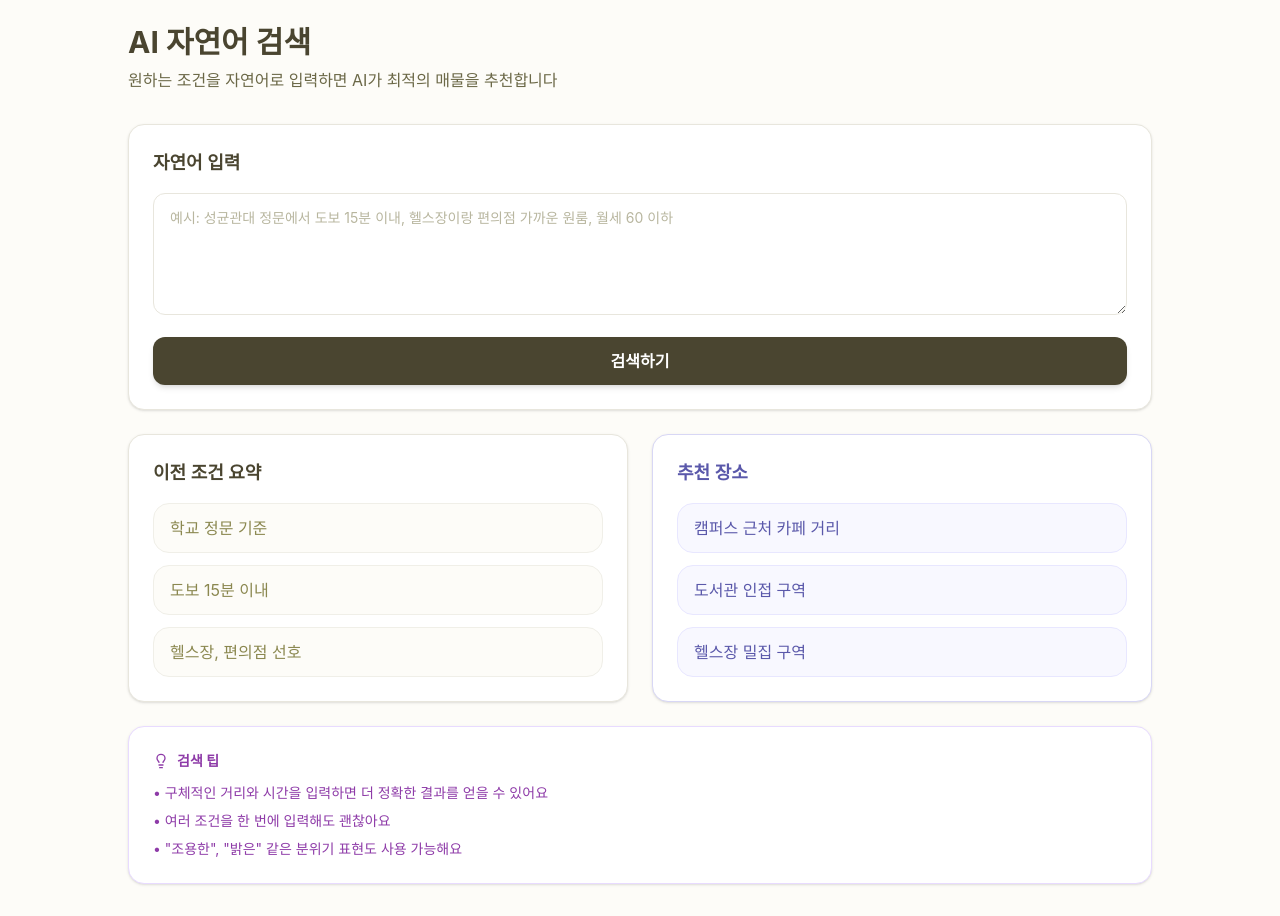
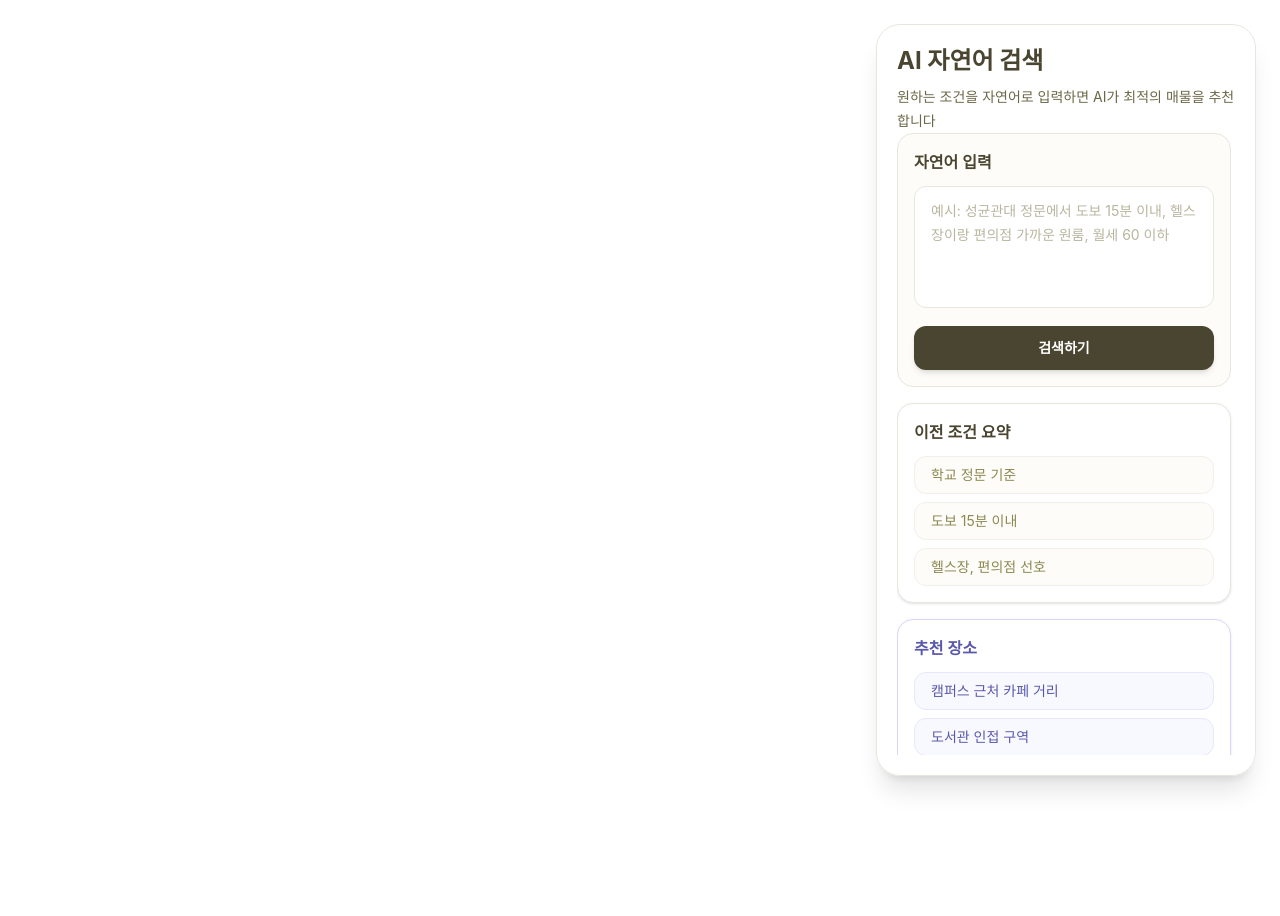
Before and after one commit to skku-2026-capstone-team-2/rooming-frontend, a React (Vite) app in the folder rooming/: page /ai-panel in a window 1280 px wide. Shown: the top 916 px of the page. After the commit the page ends 800 px from the top, so only its background shows below. Built offline with nearby package versions, Linux system fonts and the light colour scheme; a web font is replaced by a local one.

Commit message:
feat: AI 검색 패널 연결

```diff
--- /dev/null
+++ b/rooming/src/app/components/AIPanel.tsx
@@ -0,0 +1,97 @@
+import { useState } from "react";
+import { useNavigate } from "react-router";
+import { Lightbulb } from "lucide-react";
+
+export default function AIPanel() {
+  const navigate = useNavigate();
+  const [query, setQuery] = useState("");
+
+  return (
+    <aside className="absolute bottom-6 right-6 top-6 z-20 flex w-[380px] flex-col rounded-3xl border border-[#E8E6DD] bg-white/95 px-5 py-5 shadow-xl backdrop-blur-sm">
+      <div className="shrink-0">
+        <h2 className="text-2xl font-bold text-[#4A4530]">AI 자연어 검색</h2>
+        <p className="mt-2 text-sm leading-6 text-[#6B6847]">
+          원하는 조건을 자연어로 입력하면 AI가 최적의 매물을 추천합니다
+        </p>
+      </div>
+
+      <div className="mt-auto min-h-0 space-y-4 overflow-y-auto pr-1">
+        <div className="rounded-2xl border border-[#E8E6DD] bg-[#FDFCF8] p-4">
+          <div className="mb-3 text-base font-semibold text-[#4A4530]">
+            자연어 입력
+          </div>
+
+          <textarea
+            value={query}
+            onChange={(e) => setQuery(e.target.value)}
+            placeholder="예시: 성균관대 정문에서 도보 15분 이내, 헬스장이랑 편의점 가까운 원룸, 월세 60 이하"
+            className="w-full resize-none rounded-xl border border-[#E8E6DD] bg-white px-4 py-3 text-sm leading-6 text-[#6B6847] placeholder-[#B8B69F] focus:border-[#BDB96A] focus:outline-none focus:ring-2 focus:ring-[#BDB96A]/10"
+            rows={4}
+          />
+
+          <button
+            onClick={() => navigate("/results")}
+            className="mt-3 w-full rounded-xl bg-[#4A4530] px-4 py-3 text-sm font-semibold text-white shadow-md transition-all hover:bg-[#3A3520] hover:shadow-lg"
+          >
+            검색하기
+          </button>
+        </div>
+
+        <div className="rounded-2xl border border-[#E8E6DD] bg-white p-4 shadow-sm">
+          <div className="mb-3 text-base font-semibold text-[#4A4530]">
+            이전 조건 요약
+          </div>
+          <div className="space-y-2">
+            <ConditionItem text="학교 정문 기준" color="tan" />
+            <ConditionItem text="도보 15분 이내" color="tan" />
+            <ConditionItem text="헬스장, 편의점 선호" color="tan" />
+          </div>
+        </div>
+
+        <div className="rounded-2xl border border-[#D8D7F5] bg-white p-4 shadow-sm">
+          <div className="mb-3 text-base font-semibold text-[#5A58AA]">
+            추천 장소
+          </div>
+          <div className="space-y-2">
+            <ConditionItem text="캠퍼스 근처 카페 거리" color="lavender" />
+            <ConditionItem text="도서관 인접 구역" color="lavender" />
+            <ConditionItem text="헬스장 밀집 구역" color="lavender" />
+          </div>
+        </div>
+
+        <div className="rounded-2xl border border-[#E8DBFF] bg-[#FCFAFF] p-4">
+          <div className="mb-2 flex items-center gap-2 text-sm font-semibold text-[#8E3BA8]">
+            <Lightbulb className="h-4 w-4" />
+            검색 팁
+          </div>
+          <ul className="space-y-1 text-sm leading-5 text-[#8E3BA8]">
+            <li>• 구체적인 거리와 시간을 입력하면 더 정확해요</li>
+            <li>• 여러 조건을 한 번에 입력해도 괜찮아요</li>
+            <li>• ~~~ 실제 AI 구현에 따라 가이드 수정 ~~~</li>
+          </ul>
+        </div>
+      </div>
+    </aside>
+  );
+}
+
+function ConditionItem({
+  text,
+  color,
+}: {
+  text: string;
+  color: "tan" | "lavender";
+}) {
+  const colorClasses = {
+    tan: "bg-[#FDFCF8] text-[#8B8850] border-[#F0EFE8]",
+    lavender: "bg-[#F8F8FF] text-[#5A58AA] border-[#E8E7FF]",
+  };
+
+  return (
+    <div
+      className={`rounded-xl border px-4 py-2 text-sm ${colorClasses[color]}`}
+    >
+      {text}
+    </div>
+  );
+}
--- a/rooming/src/app/pages/AIPanelScreen.tsx
+++ /dev/null
@@ -1,90 +0,0 @@
-import { useState } from "react";
-import { useNavigate } from "react-router";
-import { Lightbulb } from "lucide-react";
-
-export default function AIPanelScreen() {
-  const navigate = useNavigate();
-  const [query, setQuery] = useState("");
-
-  return (
-    <div className="min-h-screen bg-[#FDFCF8] p-6">
-      <div className="mx-auto max-w-5xl">
-        <div className="mb-8">
-          <h1 className="text-3xl font-bold text-[#4A4530]">AI 자연어 검색</h1>
-          <p className="mt-2 text-[#6B6847]">원하는 조건을 자연어로 입력하면 AI가 최적의 매물을 추천합니다</p>
-        </div>
-
-        <div className="space-y-6">
-          <div className="rounded-2xl border border-[#E8E6DD] bg-white p-6 shadow-sm">
-            <div className="mb-4 text-lg font-semibold text-[#4A4530]">자연어 입력</div>
-            <textarea
-              placeholder="예시: 성균관대 정문에서 도보 15분 이내, 헬스장이랑 편의점 가까운 원룸, 월세 60 이하"
-              className="w-full rounded-xl border border-[#E8E6DD] bg-white px-4 py-3 text-sm leading-6 text-[#6B6847] placeholder-[#B8B69F] focus:border-[#BDB96A] focus:outline-none focus:ring-2 focus:ring-[#BDB96A]/10"
-              rows={4}
-            />
-            <button
-              onClick={() => navigate("/results")}
-              className="mt-4 w-full rounded-xl bg-[#4A4530] px-4 py-3 text-base font-semibold text-white hover:bg-[#3A3520] transition-all shadow-md hover:shadow-lg"
-            >
-              검색하기
-            </button>
-          </div>
-
-          <div className="grid gap-6 md:grid-cols-2">
-            <div className="rounded-2xl border border-[#E8E6DD] bg-white p-6 shadow-sm">
-              <div className="mb-4 text-lg font-semibold text-[#4A4530]">이전 조건 요약</div>
-              <div className="space-y-3">
-                <ConditionItem text="학교 정문 기준" color="tan" />
-                <ConditionItem text="도보 15분 이내" color="tan" />
-                <ConditionItem text="헬스장, 편의점 선호" color="tan" />
-              </div>
-            </div>
-
-            <div className="rounded-2xl border border-[#D8D7F5] bg-white p-6 shadow-sm">
-              <div className="mb-4 text-lg font-semibold text-[#5A58AA]">추천 장소</div>
-              <div className="space-y-3">
-                <ConditionItem text="캠퍼스 근처 카페 거리" color="lavender" />
-                <ConditionItem text="도서관 인접 구역" color="lavender" />
-                <ConditionItem text="헬스장 밀집 구역" color="lavender" />
-              </div>
-            </div>
-          </div>
-
-          <div className="rounded-2xl border border-[#E8DBFF] bg-white p-6 shadow-sm">
-            <div className="mb-3 flex items-center gap-2 text-sm font-semibold text-[#8E3BA8]">
-              <Lightbulb className="h-4 w-4" />
-              검색 팁
-            </div>
-            <ul className="space-y-2 text-sm text-[#8E3BA8]">
-              <li>• 구체적인 거리와 시간을 입력하면 더 정확한 결과를 얻을 수 있어요</li>
-              <li>• 여러 조건을 한 번에 입력해도 괜찮아요</li>
-              <li>• "조용한", "밝은" 같은 분위기 표현도 사용 가능해요</li>
-            </ul>
-          </div>
-        </div>
-
-        <div className="mt-8 flex justify-end gap-3">
-          <button
-            onClick={() => navigate("/map")}
-            className="rounded-xl border border-[#E8E6DD] bg-white px-6 py-3 text-base font-semibold text-[#6B6847] hover:bg-[#FDFCF8] transition-all"
-          >
-            지도로 돌아가기
-          </button>
-        </div>
-      </div>
-    </div>
-  );
-}
-
-function ConditionItem({ text, color }: { text: string; color: string }) {
-  const colorClasses = {
-    tan: "bg-[#FDFCF8] text-[#8B8850] border-[#F0EFE8]",
-    lavender: "bg-[#F8F8FF] text-[#5A58AA] border-[#E8E7FF]",
-  };
-
-  return (
-    <div className={`rounded-2xl px-4 py-3 text-base border ${colorClasses[color as keyof typeof colorClasses]}`}>
-      {text}
-    </div>
-  );
-}
--- a/rooming/src/app/pages/MainMapScreen.tsx
+++ b/rooming/src/app/pages/MainMapScreen.tsx
@@ -1,6 +1,7 @@
 import { useState } from "react";
 import { useNavigate } from "react-router";
 import { Map } from "lucide-react";
+import AIPanelScreen from "../components/AIPanel";
 
 export default function MainMapScreen() {
   const navigate = useNavigate();
@@ -45,7 +46,7 @@ export default function MainMapScreen() {
       </div>
 
       {/* 우측 AI 검색 패널 */}
-      <div className="absolute right-6 top-6 z-10 w-[340px] rounded-2xl border border-[#E8E6DD] bg-white/95 backdrop-blur-sm p-5 shadow-lg">
+      {/* <div className="absolute right-6 top-6 z-10 w-[340px] rounded-2xl border border-[#E8E6DD] bg-white/95 backdrop-blur-sm p-5 shadow-lg">
         <h3 className="mb-4 text-lg font-bold text-[#4A4530]">AI 검색</h3>
         <input
           type="text"
@@ -58,7 +59,8 @@ export default function MainMapScreen() {
         >
           AI 검색하기
         </button>
-      </div>
+      </div> */}
+      <AIPanelScreen />
 
       {/* 하단 컨트롤 */}
       <div className="absolute bottom-6 left-1/2 flex -translate-x-1/2 gap-3 rounded-full bg-white px-5 py-3 shadow-xl border-2 border-[#EEECCA]">
@@ -114,8 +116,8 @@ function FilterButton({
     <button
       onClick={onClick}
       className={`rounded-full px-4 py-2 text-sm font-medium transition ${active
-          ? "bg-[#4A4530] text-white shadow-lg shadow-[#4A4530]/30"
-          : "bg-[#FDFBD4] text-[#8B8850] hover:bg-[#F5F5E8] hover:text-[#8B89DD]"
+        ? "bg-[#4A4530] text-white shadow-lg shadow-[#4A4530]/30"
+        : "bg-[#FDFBD4] text-[#8B8850] hover:bg-[#F5F5E8] hover:text-[#8B89DD]"
         }`}
     >
       {text}
--- a/rooming/src/app/routes.tsx
+++ b/rooming/src/app/routes.tsx
@@ -2,7 +2,7 @@ import { createBrowserRouter } from "react-router";
 import WelcomeScreen from "./pages/WelcomeScreen";
 import OnboardingScreen from "./pages/OnboardingScreen";
 import MainMapScreen from "./pages/MainMapScreen";
-import AIPanelScreen from "./pages/AIPanelScreen";
+import AIPanelScreen from "./components/AIPanel";
 import ResultPanelScreen from "./pages/ResultPanelScreen";
 import PropertyDetailScreen from "./pages/PropertyDetailScreen";
 import InfraSearchModal from "./pages/InfraSearchModal";
```
